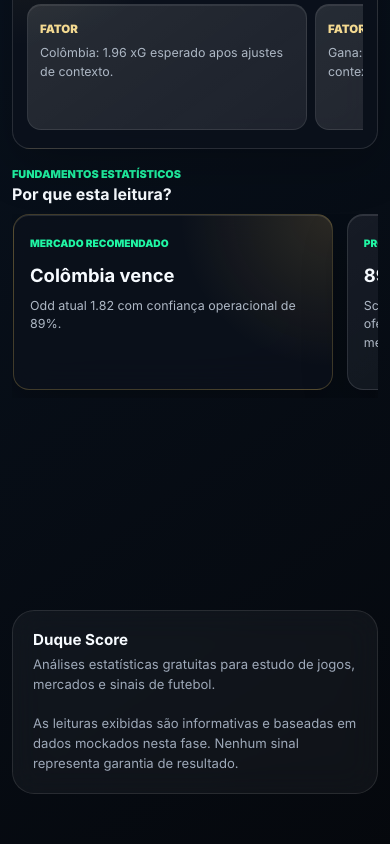
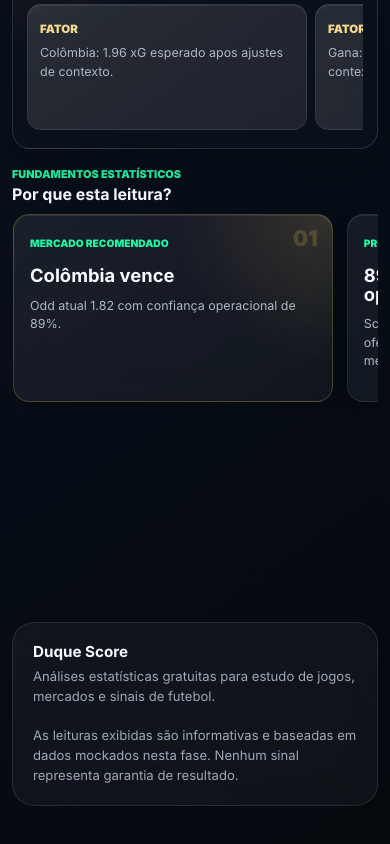
Before and after one commit to duqueroleta/DuqueSports-Codex, a React (Vite) app: page /jogos/1 in a window 390 px wide. Shown: the part 1202-2046 px from the top of the page. Built offline with nearby package versions, Linux system fonts and the light colour scheme; no server answers.

Commit message:
style(mobile): improve analysis fundamentals cards

```diff
--- a/src/components/matches/detail/MatchAnalysisGrid.jsx
+++ b/src/components/matches/detail/MatchAnalysisGrid.jsx
@@ -54,11 +54,12 @@ function MatchAnalysisGrid({ match }) {
         <strong>Por que esta leitura?</strong>
       </header>
       <div className="detail-grid">
-        {cards.map((card) => {
+        {cards.map((card, index) => {
           const variantClass = card.variant ? ` detail-card-${card.variant}` : '';
 
           return (
             <article className={`detail-card${variantClass}`} key={card.key ?? card.label}>
+              <small>{String(index + 1).padStart(2, '0')}</small>
               <span>{card.label}</span>
               <strong>{card.title}</strong>
               <p>{card.text}</p>
--- a/src/styles/match-analysis-grid.css
+++ b/src/styles/match-analysis-grid.css
@@ -11,12 +11,28 @@
 }
 
 .detail-card {
+  position: relative;
   min-width: 0;
+  overflow: hidden;
   padding: 20px;
+  border: 1px solid rgba(255, 255, 255, 0.085);
   border-radius: var(--radius-lg);
   background:
     linear-gradient(145deg, rgba(255, 255, 255, 0.055), rgba(255, 255, 255, 0.025)),
     rgba(12, 18, 28, 0.66);
+  box-shadow:
+    inset 0 1px 0 rgba(255, 255, 255, 0.08),
+    0 16px 34px rgba(0, 0, 0, 0.14);
+}
+
+.detail-card > small {
+  position: absolute;
+  top: 16px;
+  right: 16px;
+  color: rgba(255, 255, 255, 0.16);
+  font-size: 1.55rem;
+  font-weight: 950;
+  line-height: 1;
 }
 
 .detail-card span {
@@ -28,7 +44,8 @@
 
 .detail-card strong {
   display: block;
-  margin-top: 24px;
+  margin-top: 22px;
+  padding-right: 34px;
   color: var(--color-white);
   font-size: clamp(1.35rem, 2.6vw, 2.15rem);
   line-height: 1;
@@ -45,7 +62,12 @@
   border-color: rgba(217, 180, 91, 0.26);
   background:
     radial-gradient(circle at top right, rgba(217, 180, 91, 0.16), transparent 42%),
+    linear-gradient(145deg, rgba(255, 255, 255, 0.065), rgba(255, 255, 255, 0.025)),
     rgba(12, 18, 28, 0.76);
+}
+
+.detail-card-highlight > small {
+  color: rgba(217, 180, 91, 0.22);
 }
 
 .detail-card-compact strong {
@@ -77,7 +99,7 @@
   }
 
   .detail-card {
-    min-height: 190px;
+    min-height: 202px;
     border-radius: 18px;
     scroll-snap-align: start;
   }
@@ -89,9 +111,15 @@
 
 @media (max-width: 520px) {
   .detail-card {
-    min-height: 176px;
+    min-height: 188px;
     padding: 16px;
     border-radius: 16px;
+  }
+
+  .detail-card > small {
+    top: 14px;
+    right: 14px;
+    font-size: 1.35rem;
   }
 
   .detail-card span {
@@ -100,6 +128,7 @@
 
   .detail-card strong {
     font-size: 1.15rem;
+    padding-right: 28px;
   }
 
   .detail-card p {
```
